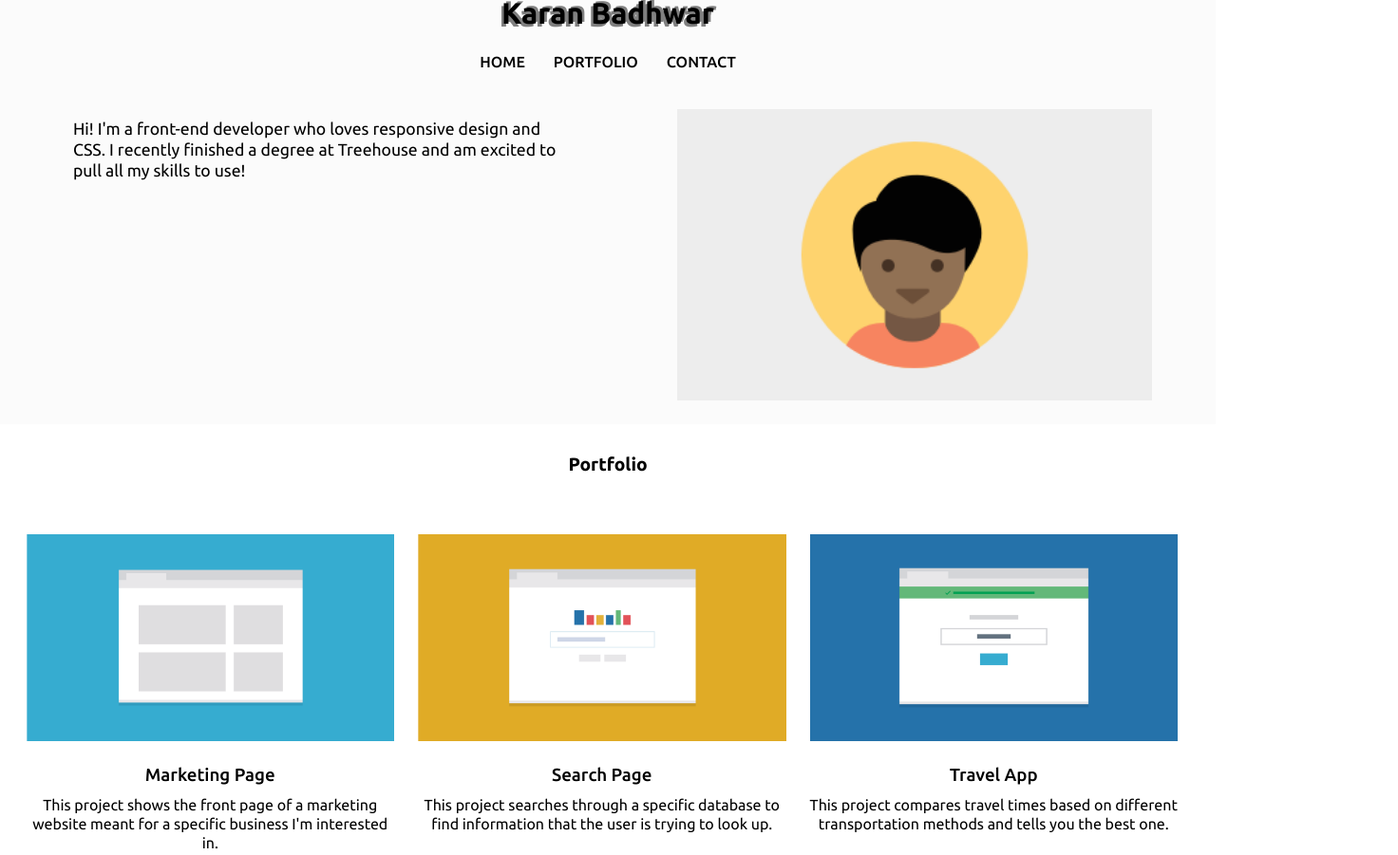
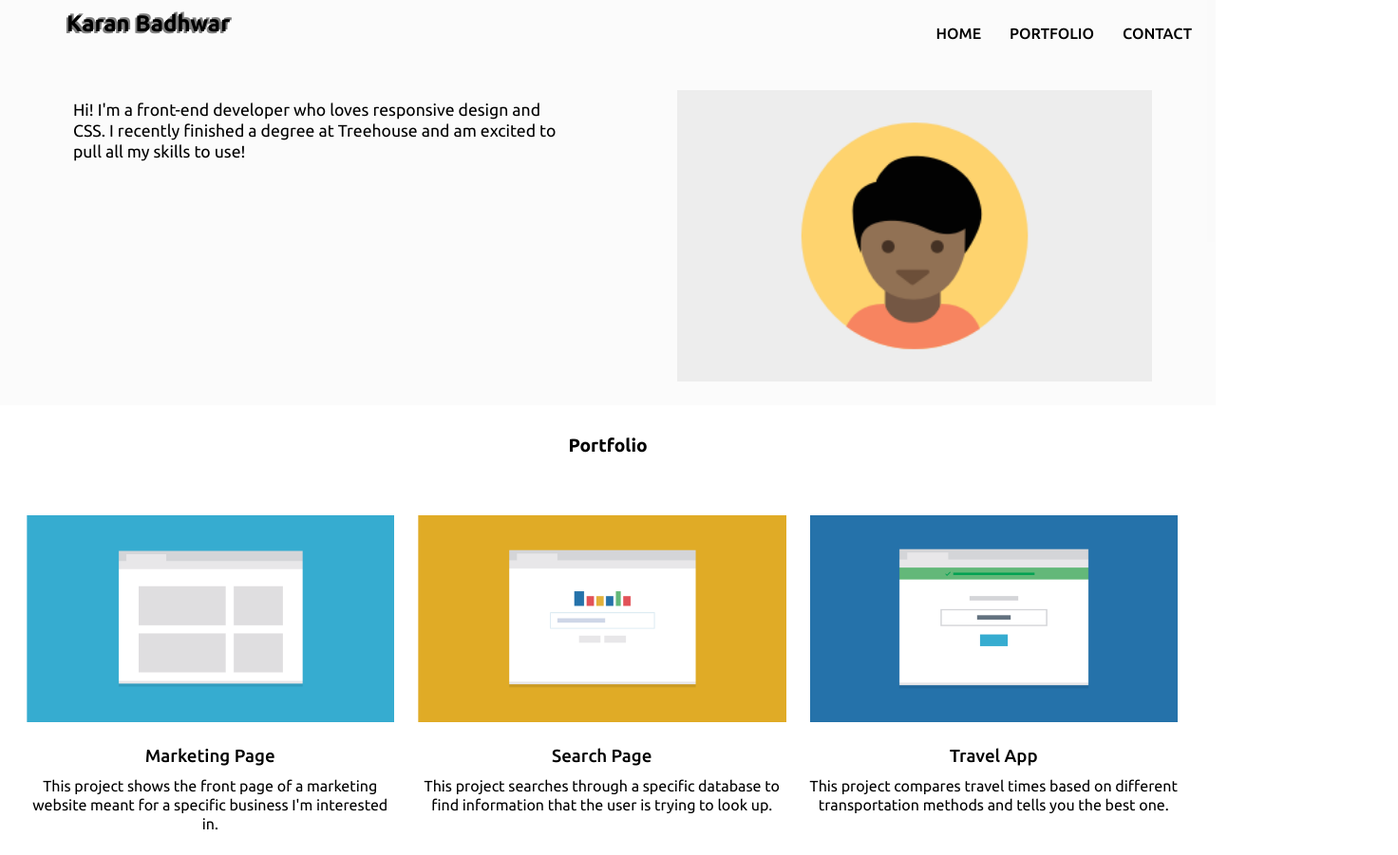
Before and after one commit to karanbadhwar/Techdegree-project2, a plain HTML site: page index.html in a window 1280 px wide. Shown: the top 901 px of the page at 95% size, 1472 px wide, since content can reach past the window. Drawn offline with Linux system fonts and the light colour scheme.

Commit message:
header position changed

```diff
--- a/css/style.css
+++ b/css/style.css
@@ -158,6 +158,18 @@ a{
 
 }
 @media screen and (min-width: 1024px){
+    header, nav ul{
+        display: flex;
+        flex-wrap: wrap;
+        justify-content: space-between;
+    }
+    header h2, nav{
+        padding: 10px;
+    }
+    header h2{
+       position: relative;
+       left: 60px;
+    }
     .about-me{
         justify-content: space-around;
     }
```
